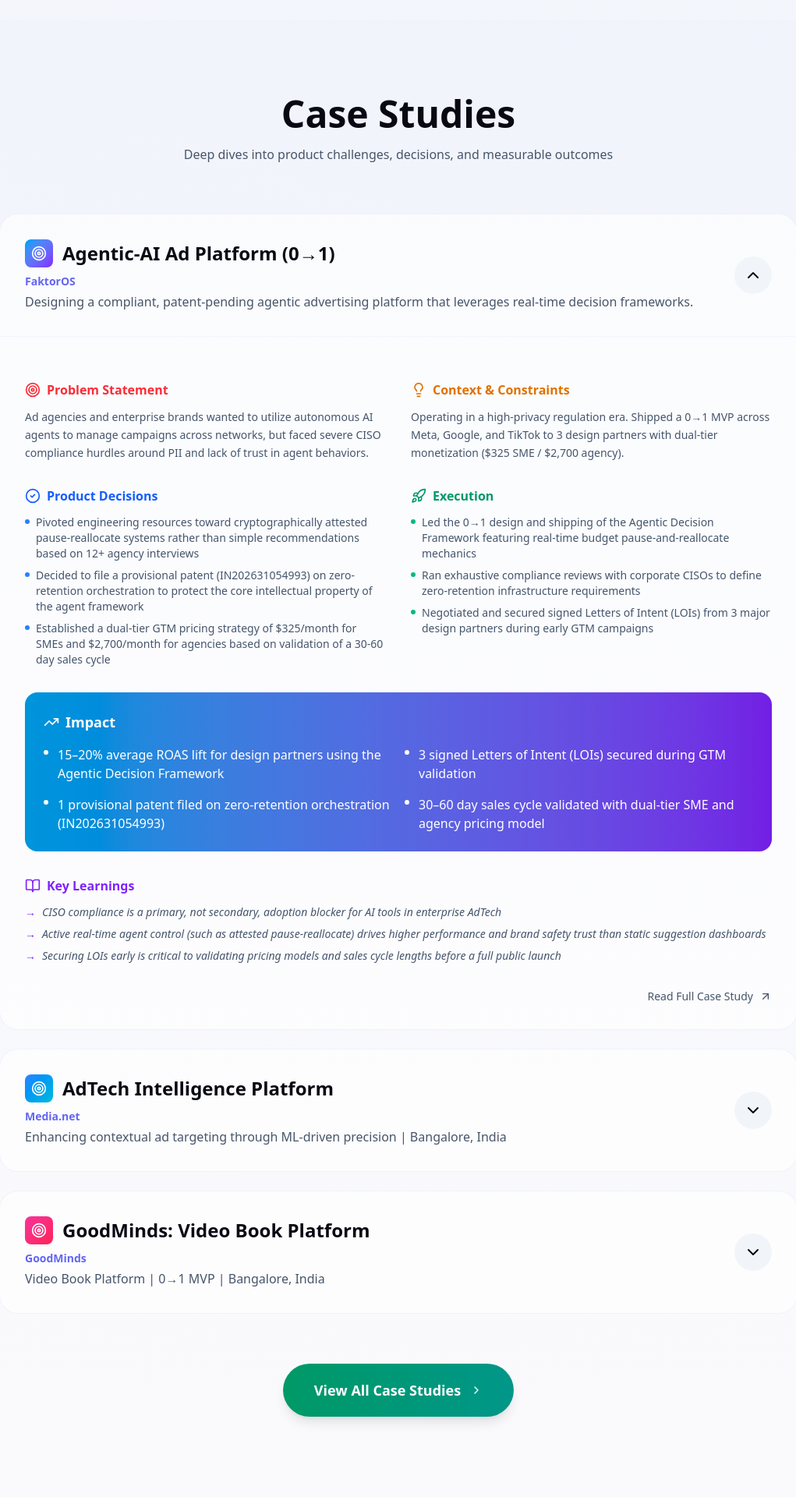
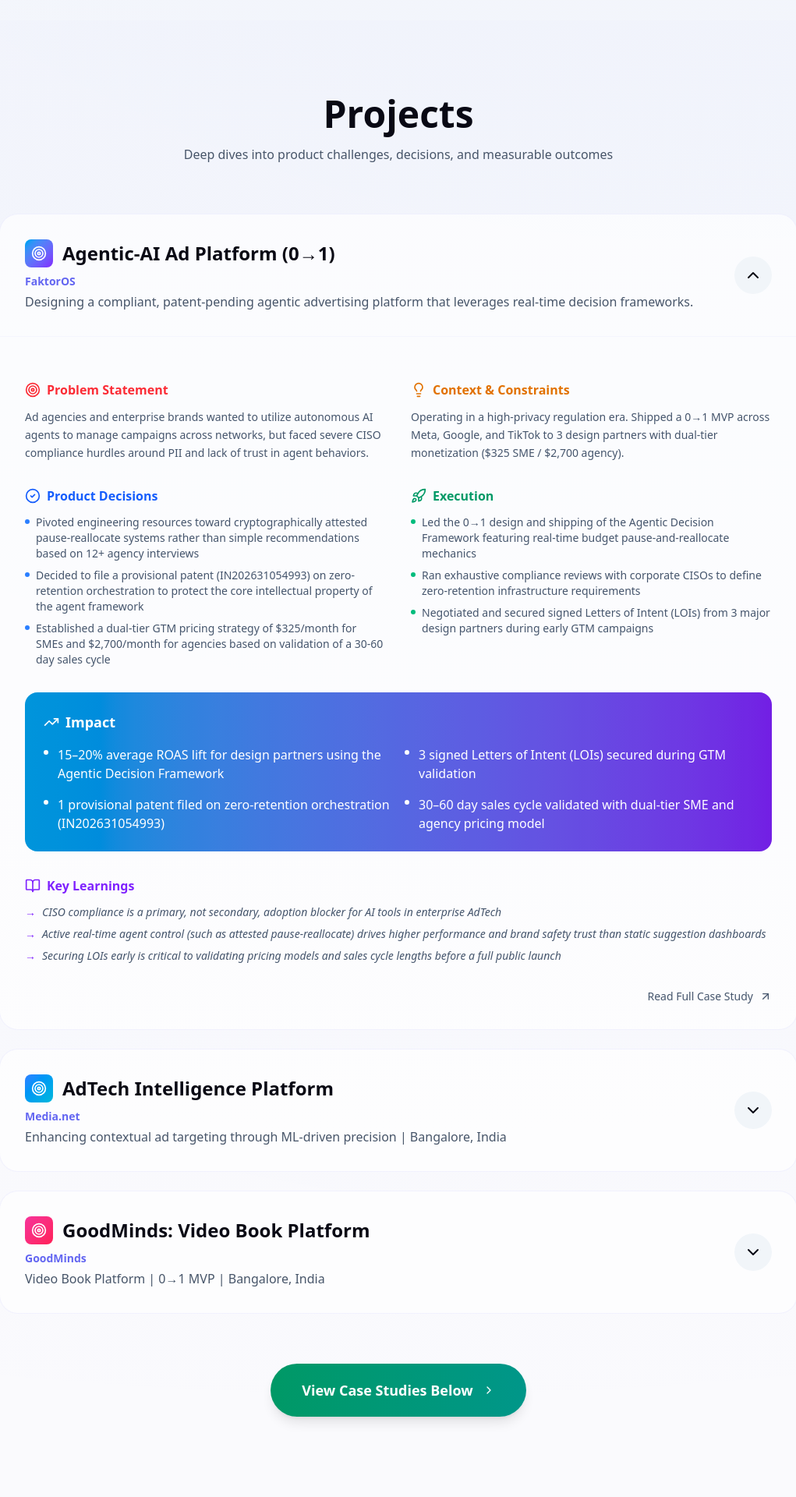
Before and after one commit to akrishav/portfolio1, a Next.js app: page / in a window 1280 px wide. Shown: the part 3540-5460 px from the top of the page at 78% size, without its empty margins (129-1150 px from the left). Built offline with nearby package versions, Linux system fonts and the light colour scheme.

Commit message:
fix: change case studies headline to projects and update view all button text

```diff
--- a/src/components/CaseStudies.tsx
+++ b/src/components/CaseStudies.tsx
@@ -9,7 +9,7 @@ export default function CaseStudies() {
     const displayedCases = caseStudies.slice(0, 3);
 
     return (
-        <section id="case-studies" className="py-24 px-4 sm:px-6 lg:px-8 bg-transparent">
+        <section id="projects" className="py-24 px-4 sm:px-6 lg:px-8 bg-transparent">
             <div className="container max-w-5xl mx-auto">
                 <motion.div
                     initial={{ opacity: 0, y: 20 }}
@@ -17,7 +17,7 @@ export default function CaseStudies() {
                     viewport={{ once: true }}
                     className="text-center mb-16"
                 >
-                    <h2 className="text-3xl md:text-5xl font-bold mb-4 text-foreground">Case Studies</h2>
+                    <h2 className="text-3xl md:text-5xl font-bold mb-4 text-foreground">Projects</h2>
                     <p className="text-muted">Deep dives into product challenges, decisions, and measurable outcomes</p>
                 </motion.div>
 
@@ -175,7 +175,7 @@ export default function CaseStudies() {
                         href="/case-studies"
                         className="inline-flex items-center gap-3 px-10 py-5 rounded-full bg-gradient-to-r from-emerald-600 to-teal-600 text-white hover:from-emerald-500 hover:to-teal-500 transition-all font-semibold text-lg shadow-lg hover:shadow-emerald-500/25 group"
                     >
-                        View All Case Studies
+                        View Case Studies Below
                         <ChevronRight className="w-4 h-4 group-hover:translate-x-1 transition-transform" />
                     </Link>
                 </div>
--- a/src/components/Hero.tsx
+++ b/src/components/Hero.tsx
@@ -48,7 +48,7 @@ export default function Hero() {
 
                     <div className="flex flex-row flex-nowrap gap-2 sm:gap-4 justify-center lg:justify-start items-center w-full overflow-x-auto no-scrollbar py-1">
                         <a
-                            href="#case-studies"
+                            href="#projects"
                             className="flex-shrink-0 px-3 sm:px-6 py-2.5 sm:py-3.5 bg-primary hover:bg-primary/90 text-white rounded-full font-semibold text-[11px] sm:text-sm md:text-base transition-all shadow-[0_0_20px_rgba(99,102,241,0.2)] hover:shadow-[0_0_30px_rgba(99,102,241,0.4)] flex items-center justify-center gap-1 sm:gap-2 cursor-pointer"
                         >
                             View Projects
```
